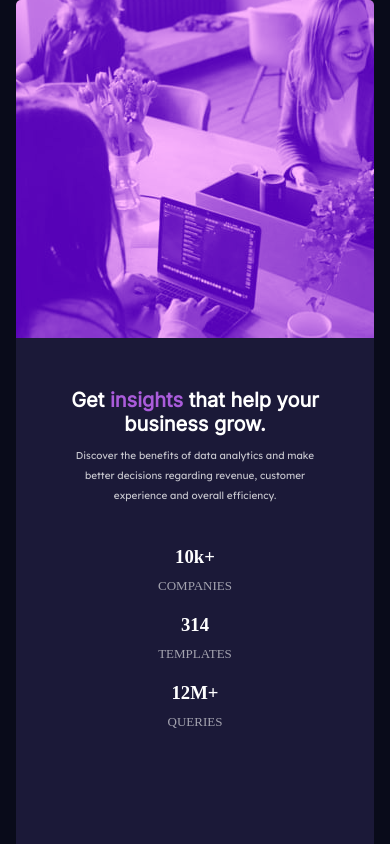
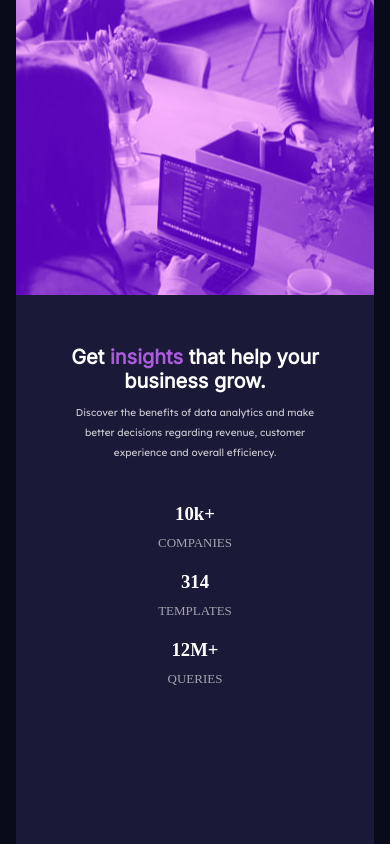
Before and after one commit to Rasheedatj/Postcard, a plain HTML site: page index.html in a window 390 px wide. Shown: the top 844 px of the page. Drawn offline with Linux system fonts and the light colour scheme.

Commit message:
work on responsiveness

```diff
--- a/postcard.css
+++ b/postcard.css
@@ -90,11 +90,11 @@ h3{
     flex-direction: column-reverse;
     width: 100%;
     padding: 1rem;
-    min-height: 130vh;
+    min-height: 100vh;
 }
 .box1{
     width: 100%;
-    min-height: 90vh;
+    min-height: 70vh;
     border-bottom-left-radius: 5px;
     border-bottom-right-radius: 5px;
 }
```
